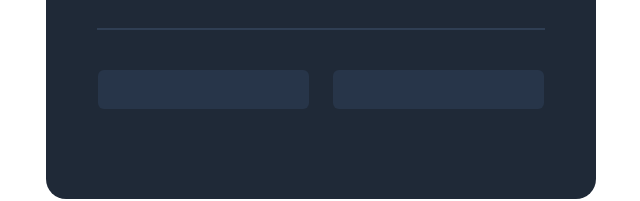
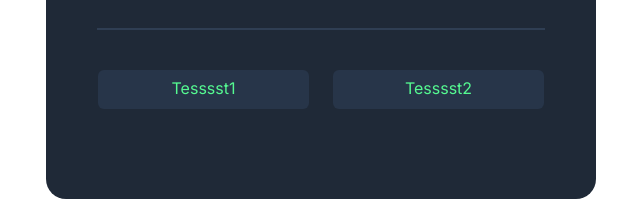
Before and after one commit to Sala7din/Solo-Project---Password-Generator, a plain HTML site: page index.html in a window 1280 px wide. Both pictures are taken after a click on the button "Generate passwords". Shown: the part 378-579 px from the top of the page, without its empty margins (319-959 px from the left). Drawn offline with nearby package versions, Linux system fonts and the light colour scheme.

Commit message:
solved issue with text not appearing in fields andstyled text in password fields

```diff
--- a/index.css
+++ b/index.css
@@ -83,4 +83,9 @@ hr {
     border-radius: 6px;
     background-color:#273549;
 
+    text-align: center;
+    line-height: 37px;
+    font-size: 16px;
+    color: #55F991;
+
 }
--- a/index.html
+++ b/index.html
@@ -14,9 +14,9 @@
             </div>
             <hr class="solid">
             <div id="password-return">
+                <p id="field1" class="password-field"></p>
+                <p id="field2"class="password-field"></p>
                 <script src="index.js"></script>
-                <p class="password-field"></p>
-                <p class="password-field"></p>
             </div>
         </div>
     </body>
--- a/index.js
+++ b/index.js
@@ -1,9 +1,12 @@
 const characters = ["A","B","C","D","E","F","G","H","I","J","K","L","M","N","O","P","Q","R","S","T","U","V","W","X","Y","Z","a","b","c","d","e","f","g","h","i","j","k","l","m","n","o","p","q","r","s","t","u","v","w","x","y","z", "0", "1", "2", "3", "4", "5", "6", "7", "8", "9","~","`","!","@","#","$","%","^","&","*","(",")","_","-","+","=","{","[","}","]",",","|",":",";","<",">",".","?",
 "/"];
 
+let password1 = document.getElementById("field1")
+let password2 = document.getElementById("field2")
 
+function generatePasswords() {
 
-
-let function generatePasswords() {
+  password1.textContent = "Tesssst1"
+  password2.textContent = "Tesssst2"
 
 }
```
